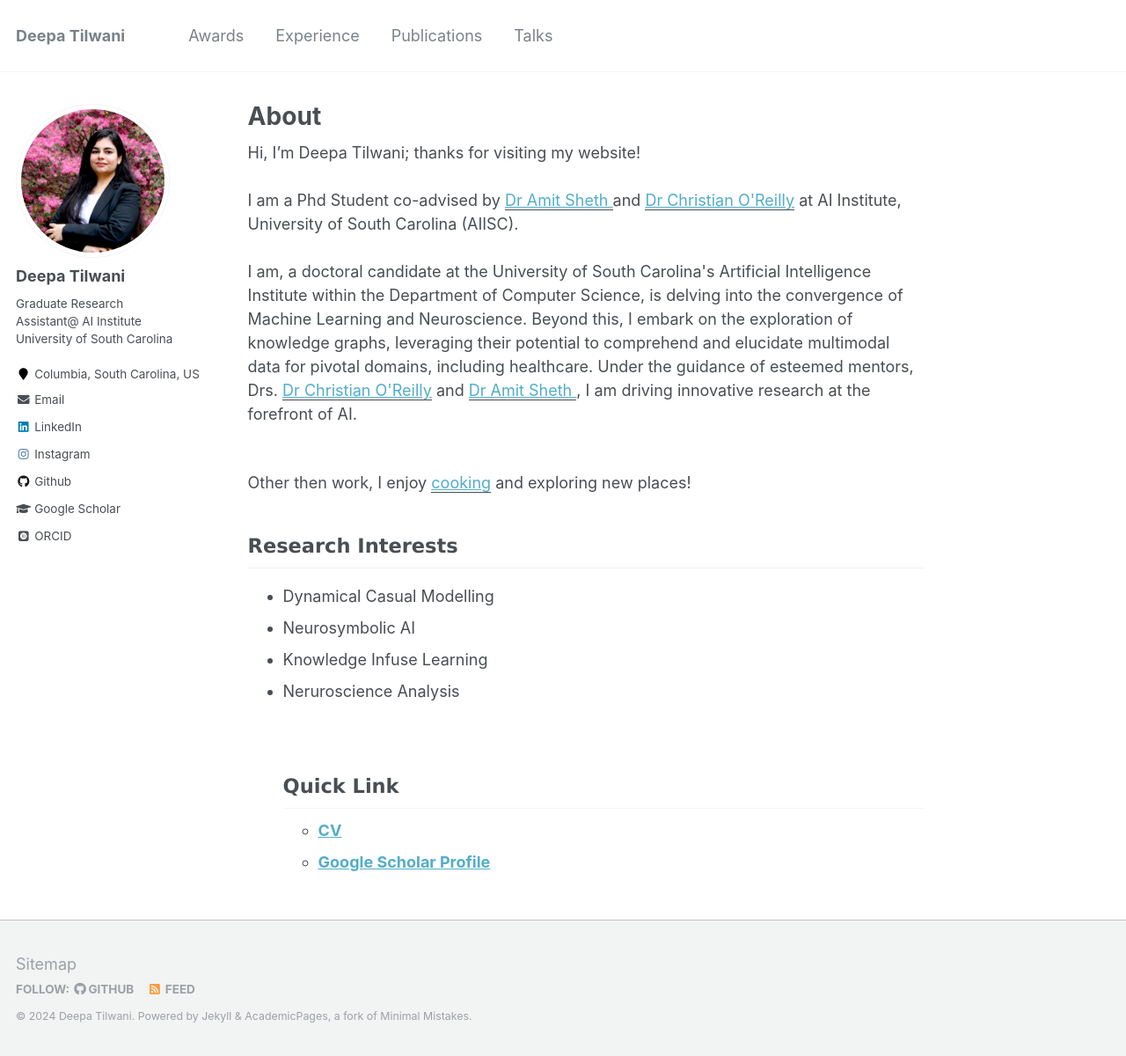
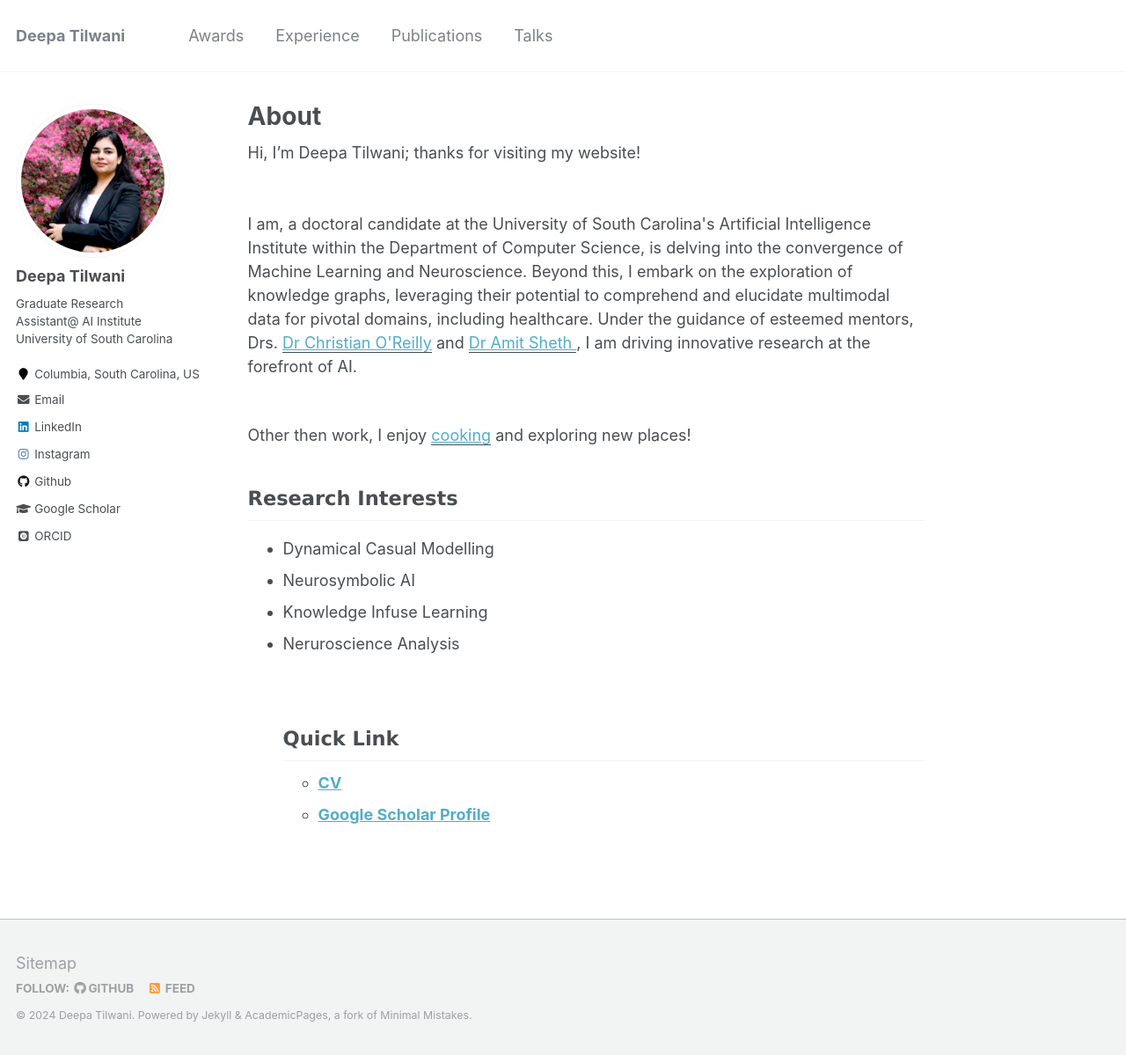
Before and after one commit to Deepa-Tilwani/deepa-tilwani.github.io, a Jekyll site: the page built from index.html, in a window 1280 px wide and 1200 px high. Shown: the whole window at 88% size. Built offline with Jekyll 4.4.1, drawn with Linux system fonts in a browser that asks for light colours; some web fonts are replaced.

Commit message:
Update index.html

```diff
--- a/index.html
+++ b/index.html
@@ -6,8 +6,7 @@ author_profile: true
 
 							<p> Hi, I’m Deepa Tilwani; thanks for visiting my website! <br/><br/>
 
-								I am a Phd Student co-advised by <a href ="http://amit.aiisc.ai/"><u> Dr Amit Sheth </u></a> and  <a href ="https://sc.edu/study/colleges_schools/engineering_and_computing/faculty-staff/oreilly_christian.php"><u>Dr Christian O'Reilly</u></a>  at AI Institute, University of South Carolina (AIISC).
- <br/>
+
 								<br/>
 
 								I am, a doctoral candidate at the University of South Carolina's Artificial Intelligence Institute within the Department of Computer Science, is delving into the convergence of Machine Learning and Neuroscience. Beyond this, I  embark on the exploration of knowledge graphs, leveraging their potential to comprehend and elucidate multimodal data for pivotal domains, including healthcare. Under the guidance of esteemed mentors, Drs.  <a href ="https://sc.edu/study/colleges_schools/engineering_and_computing/faculty-staff/oreilly_christian.php"><u>Dr Christian O'Reilly</u></a> and <a href ="http://amit.aiisc.ai/"><u> Dr Amit Sheth </u></a>, I am driving innovative research at the forefront of AI.
```
